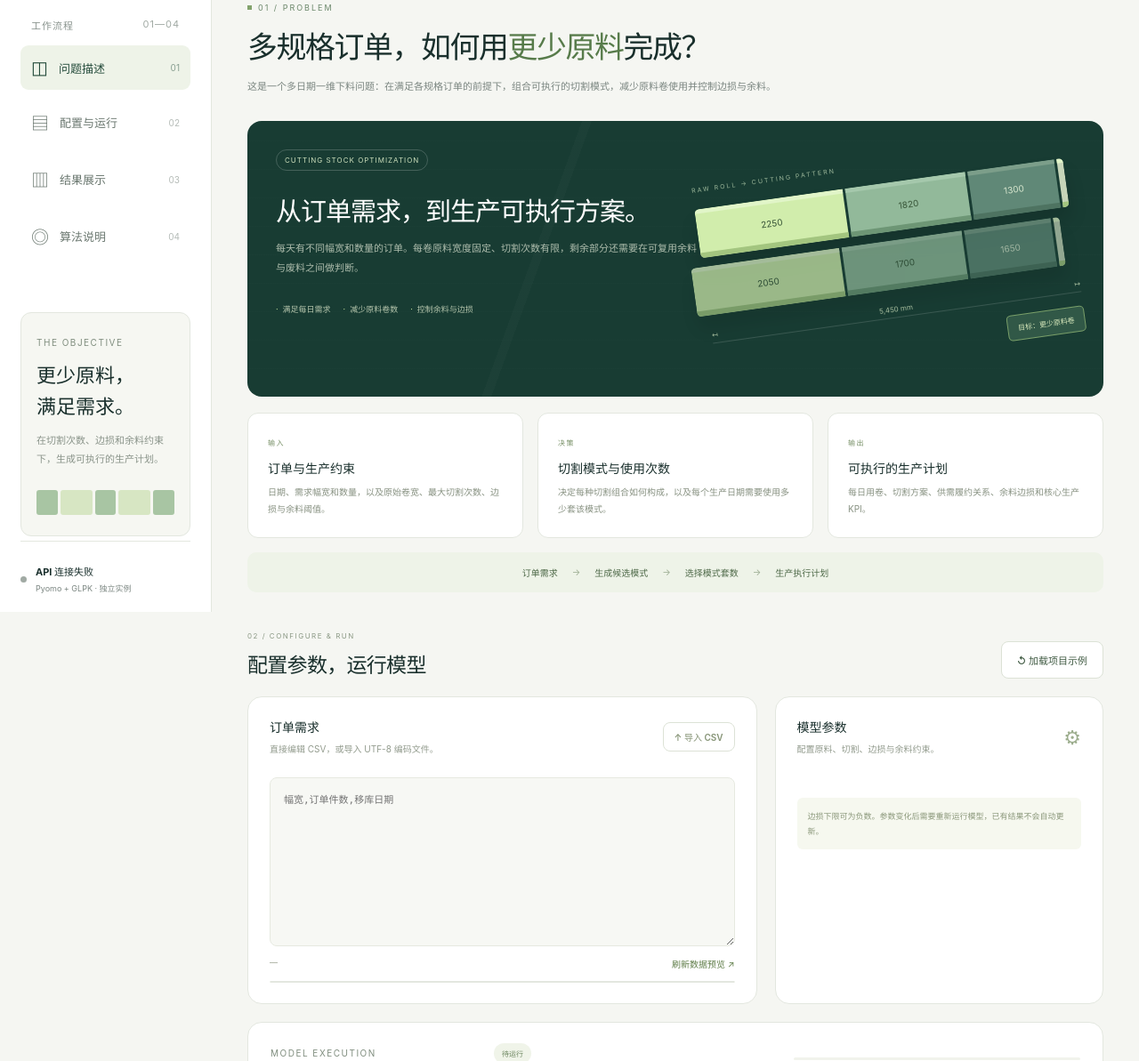
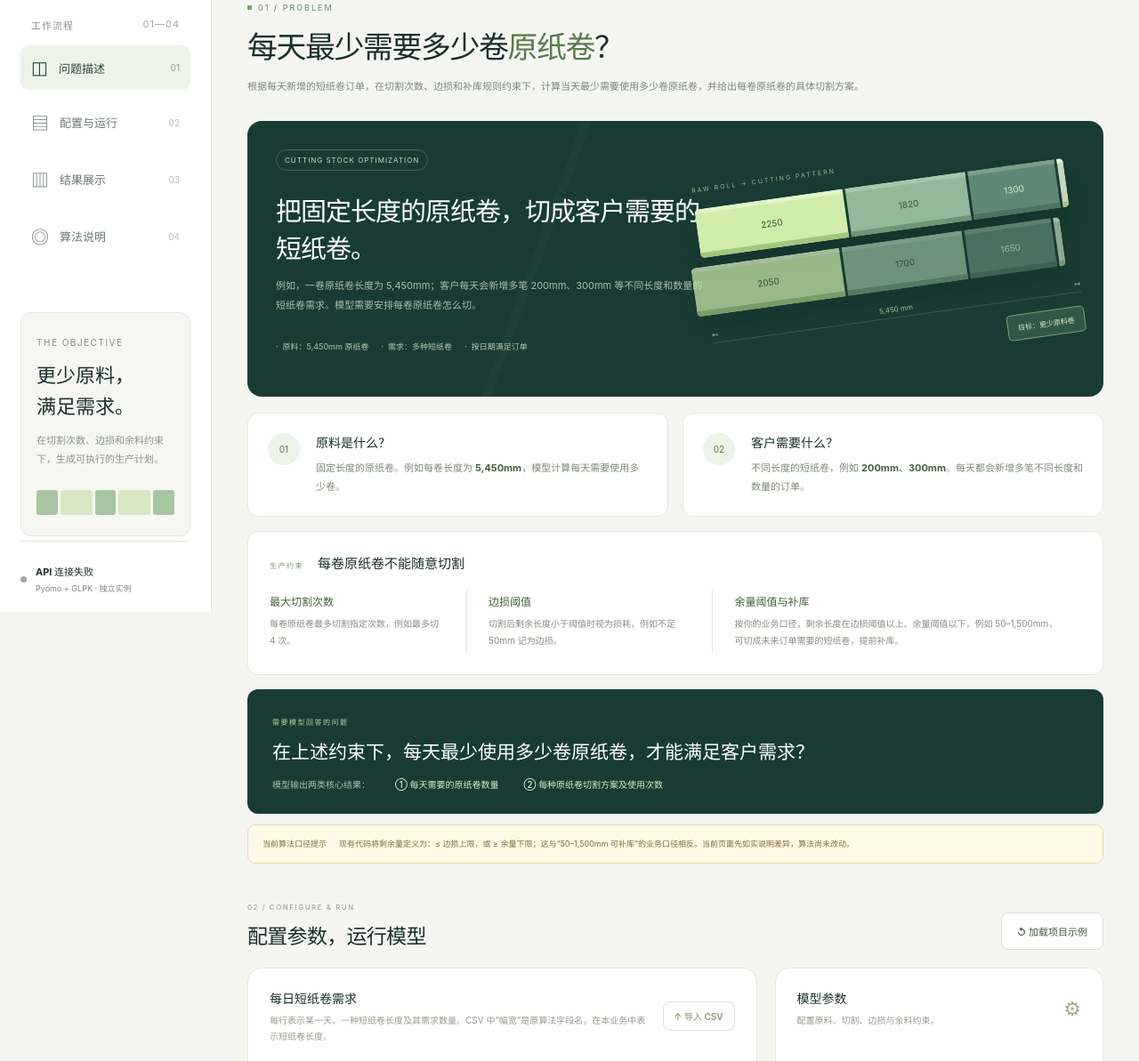
Before and after one commit to ZhiyingChen/column-generation-app, a plain HTML site: page frontend/index.html in a window 1280 px wide. Shown: the part 112-1305 px from the top of the page at 89% size. Drawn offline with Linux system fonts and the light colour scheme; no server answers.

Commit message:
docs: clarify cutting optimization problem

```diff
--- a/frontend/index.html
+++ b/frontend/index.html
@@ -28,23 +28,31 @@
     <header class="topbar"><div class="breadcrumb">生产优化 <span>/</span> <strong>多日期切割排程</strong></div><a id="docsLink" class="text-link" target="_blank" rel="noopener">API 文档 ↗</a></header>
 
     <section id="problem" class="overview">
-      <div class="page-heading"><div><div class="eyebrow"><span></span> 01 / PROBLEM</div><h1>多规格订单，如何用<em>更少原料</em>完成？</h1><p>这是一个多日期一维下料问题：在满足各规格订单的前提下，组合可执行的切割模式，减少原料卷使用并控制边损与余料。</p></div></div>
+      <div class="page-heading"><div><div class="eyebrow"><span></span> 01 / PROBLEM</div><h1>每天最少需要多少卷<em>原纸卷</em>？</h1><p>根据每天新增的短纸卷订单，在切割次数、边损和补库规则约束下，计算当天最少需要使用多少卷原纸卷，并给出每卷原纸卷的具体切割方案。</p></div></div>
       <article class="hero-panel problem-hero">
-        <div class="hero-copy"><span class="pill">CUTTING STOCK OPTIMIZATION</span><h2>从订单需求，到生产可执行方案。</h2><p>每天有不同幅宽和数量的订单。每卷原料宽度固定、切割次数有限，剩余部分还需要在可复用余料与废料之间做判断。</p><div class="hero-tags"><span>满足每日需求</span><span>减少原料卷数</span><span>控制余料与边损</span></div></div>
+        <div class="hero-copy"><span class="pill">CUTTING STOCK OPTIMIZATION</span><h2>把固定长度的原纸卷，切成客户需要的短纸卷。</h2><p>例如，一卷原纸卷长度为 5,450mm；客户每天会新增多笔 200mm、300mm 等不同长度和数量的短纸卷需求。模型需要安排每卷原纸卷怎么切。</p><div class="hero-tags"><span>原料：5,450mm 原纸卷</span><span>需求：多种短纸卷</span><span>按日期满足订单</span></div></div>
         <div class="roll-art" aria-hidden="true"><div class="art-axis">RAW ROLL → CUTTING PATTERN</div><div class="art-roll"><i>2250</i><i>1820</i><i>1300</i><i></i></div><div class="art-roll second"><i>2050</i><i>1700</i><i>1650</i><i></i></div><div class="art-dimension"><span>↤</span> 5,450 mm <span>↦</span></div><div class="art-badge">目标：更少原料卷</div></div>
       </article>
-      <div class="problem-grid">
-        <article class="problem-card"><span>输入</span><h3>订单与生产约束</h3><p>日期、需求幅宽和数量，以及原始卷宽、最大切割次数、边损与余料阈值。</p></article>
-        <article class="problem-card"><span>决策</span><h3>切割模式与使用次数</h3><p>决定每种切割组合如何构成，以及每个生产日期需要使用多少套该模式。</p></article>
-        <article class="problem-card"><span>输出</span><h3>可执行的生产计划</h3><p>每日用卷、切割方案、供需履约关系、余料边损和核心生产 KPI。</p></article>
+      <div class="definition-grid">
+        <article class="definition-card"><span class="definition-number">01</span><div><h3>原料是什么？</h3><p>固定长度的原纸卷。例如每卷长度为 <strong>5,450mm</strong>，模型计算每天需要使用多少卷。</p></div></article>
+        <article class="definition-card"><span class="definition-number">02</span><div><h3>客户需要什么？</h3><p>不同长度的短纸卷，例如 <strong>200mm、300mm</strong>。每天都会新增多笔不同长度和数量的订单。</p></div></article>
       </div>
-      <div class="problem-flow" aria-label="问题求解流程"><span>订单需求</span><i>→</i><span>生成候选模式</span><i>→</i><span>选择模式套数</span><i>→</i><span>生产执行计划</span></div>
+      <div class="constraint-block">
+        <div class="constraint-heading"><span>生产约束</span><h3>每卷原纸卷不能随意切割</h3></div>
+        <div class="constraint-grid">
+          <article><strong>最大切割次数</strong><p>每卷原纸卷最多切割指定次数，例如最多切 4 次。</p></article>
+          <article><strong>边损阈值</strong><p>切割后剩余长度小于阈值时视为损耗，例如不足 50mm 记为边损。</p></article>
+          <article><strong>余量阈值与补库</strong><p>按你的业务口径，剩余长度在边损阈值以上、余量阈值以下，例如 50–1,500mm，可切成未来订单需要的短纸卷，提前补库。</p></article>
+        </div>
+      </div>
+      <div class="question-card"><span>需要模型回答的问题</span><h2>在上述约束下，每天最少使用多少卷原纸卷，才能满足客户需求？</h2><p>模型输出两类核心结果：<strong>① 每天需要的原纸卷数量</strong><strong>② 每种原纸卷切割方案及使用次数</strong></p></div>
+      <div class="logic-warning"><strong>当前算法口径提示</strong><span>现有代码将剩余量定义为：≤ 边损上限，或 ≥ 余量下限；这与“50–1,500mm 可补库”的业务口径相反。当前页面先如实说明差异，算法尚未改动。</span></div>
     </section>
 
     <section id="inputs">
       <div class="section-heading"><div><span class="section-number">02 / CONFIGURE & RUN</span><h2>配置参数，运行模型</h2></div><button id="loadExample" class="button secondary">↺ 加载项目示例</button></div>
       <div class="input-grid">
-        <article class="card demand-card"><div class="card-header"><div><h3>订单需求</h3><p>直接编辑 CSV，或导入 UTF-8 编码文件。</p></div><label class="button small secondary" for="csvUpload">↑ 导入 CSV</label><input id="csvUpload" type="file" accept=".csv,text/csv" hidden></div><label class="sr-only" for="demandEditor">订单需求 CSV</label><textarea id="demandEditor" spellcheck="false" placeholder="幅宽,订单件数,移库日期"></textarea><div class="editor-footer"><span id="editorStats">—</span><button class="text-button" id="previewButton">刷新数据预览 ↗</button></div><div id="inputPreview" class="table-scroll preview-table"></div></article>
+        <article class="card demand-card"><div class="card-header"><div><h3>每日短纸卷需求</h3><p>每行表示某一天、一种短纸卷长度及其需求数量。CSV 中“幅宽”是原算法字段名，在本业务中表示短纸卷长度。</p></div><label class="button small secondary" for="csvUpload">↑ 导入 CSV</label><input id="csvUpload" type="file" accept=".csv,text/csv" hidden></div><label class="sr-only" for="demandEditor">每日短纸卷需求 CSV</label><textarea id="demandEditor" spellcheck="false" placeholder="幅宽（短纸卷长度）,订单件数,移库日期"></textarea><div class="editor-footer"><span id="editorStats">—</span><button class="text-button" id="previewButton">刷新数据预览 ↗</button></div><div id="inputPreview" class="table-scroll preview-table"></div></article>
         <article class="card parameter-card"><div class="card-header"><div><h3>模型参数</h3><p>配置原料、切割、边损与余料约束。</p></div><span class="parameter-icon">⚙</span></div><div id="parameterFields" class="parameter-fields"></div><div class="model-note">边损下限可为负数。参数变化后需要重新运行模型，已有结果不会自动更新。</div></article>
       </div>
       <article class="run-panel run-workbench"><div><div class="panel-heading"><span class="tiny-label">MODEL EXECUTION</span><span class="pill light" id="runBadge">待运行</span></div><h3 id="runTitle">检查输入并启动模型</h3><p id="runDescription">确认订单需求和模型参数后，运行真实列生成算法。</p></div><div class="run-meta"><div><span>输入记录</span><strong id="inputCount">—</strong></div><div><span>计划天数</span><strong id="dayCount">—</strong></div><div><span>已用时间</span><strong id="elapsed">0.0s</strong></div></div><div class="run-action"><div class="progress-track"><div id="progressBar"></div></div><button class="button primary" id="runButton">▶ 运行列生成算法 <span>↗</span></button><small>保留原有模型 · 单任务最长 300 秒</small></div></article>
--- a/frontend/workflow.css
+++ b/frontend/workflow.css
@@ -15,6 +15,28 @@
 .run-action .progress-track { margin: 0 0 13px; }
 .results-empty { margin-top: 16px; }
 #inputs, #results, #method { scroll-margin-top: 24px; }
+.definition-grid { display: grid; grid-template-columns: 1fr 1fr; gap: 16px; margin-top: 18px; }
+.definition-card { display: flex; gap: 18px; background: #fff; border: 1px solid var(--line); border-radius: 12px; padding: 22px; }
+.definition-number { display: grid; place-items: center; width: 36px; height: 36px; flex: 0 0 36px; border-radius: 50%; background: #eef3e8; color: #5c784f; font-size: 10px; }
+.definition-card h3 { font-size: 14px; margin-bottom: 9px; }
+.definition-card p { color: #7c8878; font-size: 11px; line-height: 1.9; }
+.definition-card strong { color: #42623b; }
+.constraint-block { margin-top: 16px; padding: 24px; background: #fff; border: 1px solid var(--line); border-radius: 12px; }
+.constraint-heading { display: flex; align-items: baseline; gap: 16px; margin-bottom: 20px; }
+.constraint-heading span { font-size: 8px; letter-spacing: 1.5px; color: #789067; }
+.constraint-heading h3 { font-size: 15px; }
+.constraint-grid { display: grid; grid-template-columns: .8fr 1fr 1.5fr; gap: 0; }
+.constraint-grid article { padding: 4px 24px; border-left: 1px solid var(--line); }
+.constraint-grid article:first-child { padding-left: 0; border-left: 0; }
+.constraint-grid strong { font-size: 12px; color: #435f3c; }
+.constraint-grid p { margin-top: 8px; color: #838e7e; font-size: 10px; line-height: 1.9; }
+.question-card { margin-top: 16px; padding: 26px 28px; border-radius: 12px; background: #183c33; color: #fff; }
+.question-card > span { color: #b9d39b; font-size: 8px; letter-spacing: 1.5px; }
+.question-card h2 { max-width: 820px; margin: 12px 0; font-size: 21px; line-height: 1.55; font-weight: 500; }
+.question-card p { display: flex; gap: 28px; color: #acc1ad; font-size: 10px; }
+.question-card p strong { color: #d8edc2; font-weight: 500; }
+.logic-warning { display: flex; gap: 14px; margin-top: 12px; padding: 13px 16px; border: 1px solid #e7d9a7; border-radius: 9px; background: #fff9e8; color: #806d38; font-size: 9px; line-height: 1.7; }
+.logic-warning strong { white-space: nowrap; }
 
 @media (max-width: 960px) {
   .problem-grid { grid-template-columns: 1fr 1fr; }
@@ -22,6 +44,9 @@
   .run-workbench { grid-template-columns: 1fr 1fr; }
   .run-workbench .run-action { grid-column: 1 / -1; }
   .run-workbench .run-meta { border-right: 0; }
+  .constraint-grid { grid-template-columns: 1fr; gap: 15px; }
+  .constraint-grid article, .constraint-grid article:first-child { padding: 0 0 15px; border-left: 0; border-bottom: 1px solid var(--line); }
+  .constraint-grid article:last-child { padding-bottom: 0; border-bottom: 0; }
 }
 
 @media (max-width: 680px) {
@@ -33,4 +58,8 @@
   .run-workbench .run-meta { border: 0; border-top: 1px solid var(--line); border-bottom: 1px solid var(--line); padding: 16px 0; }
   .run-workbench .run-action { grid-column: auto; }
   .results-empty { margin-top: 10px; }
+  .definition-grid { grid-template-columns: 1fr; }
+  .question-card h2 { font-size: 18px; }
+  .question-card p { display: grid; gap: 8px; }
+  .logic-warning { display: grid; }
 }
```
